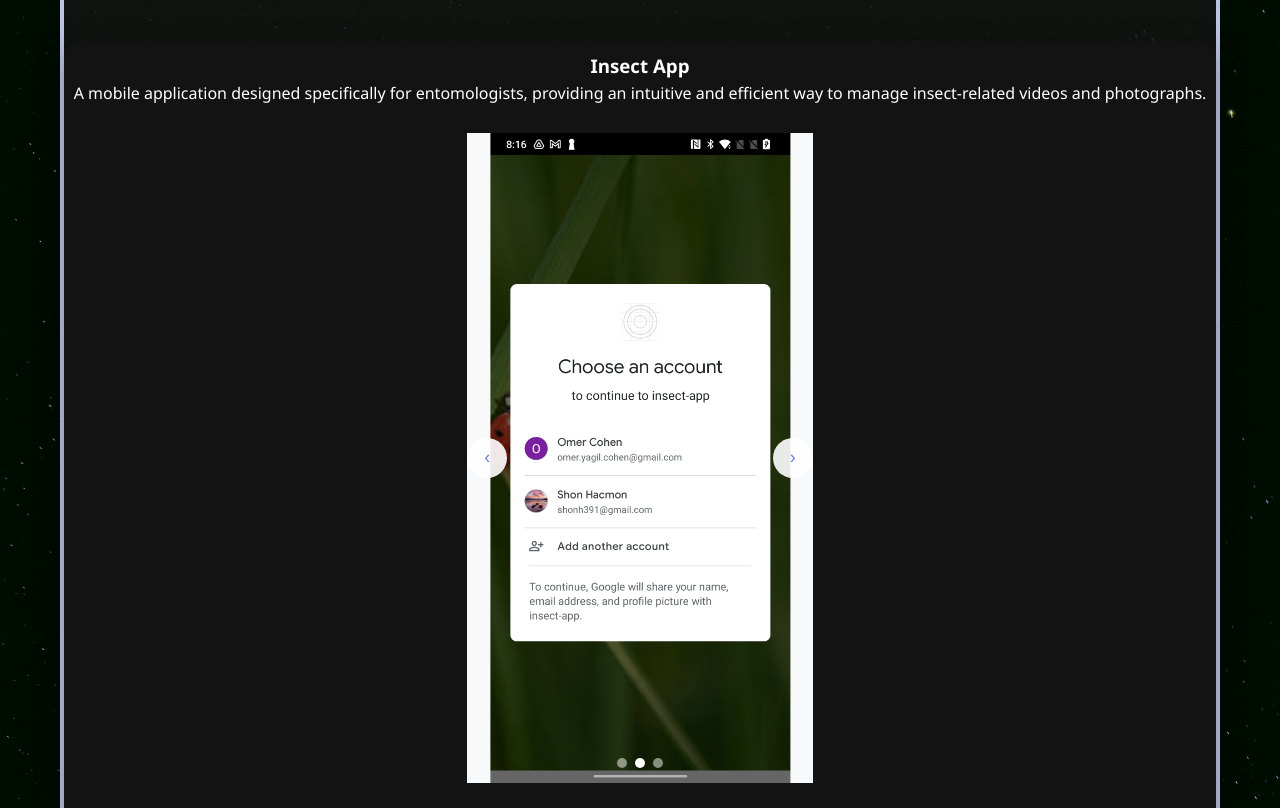
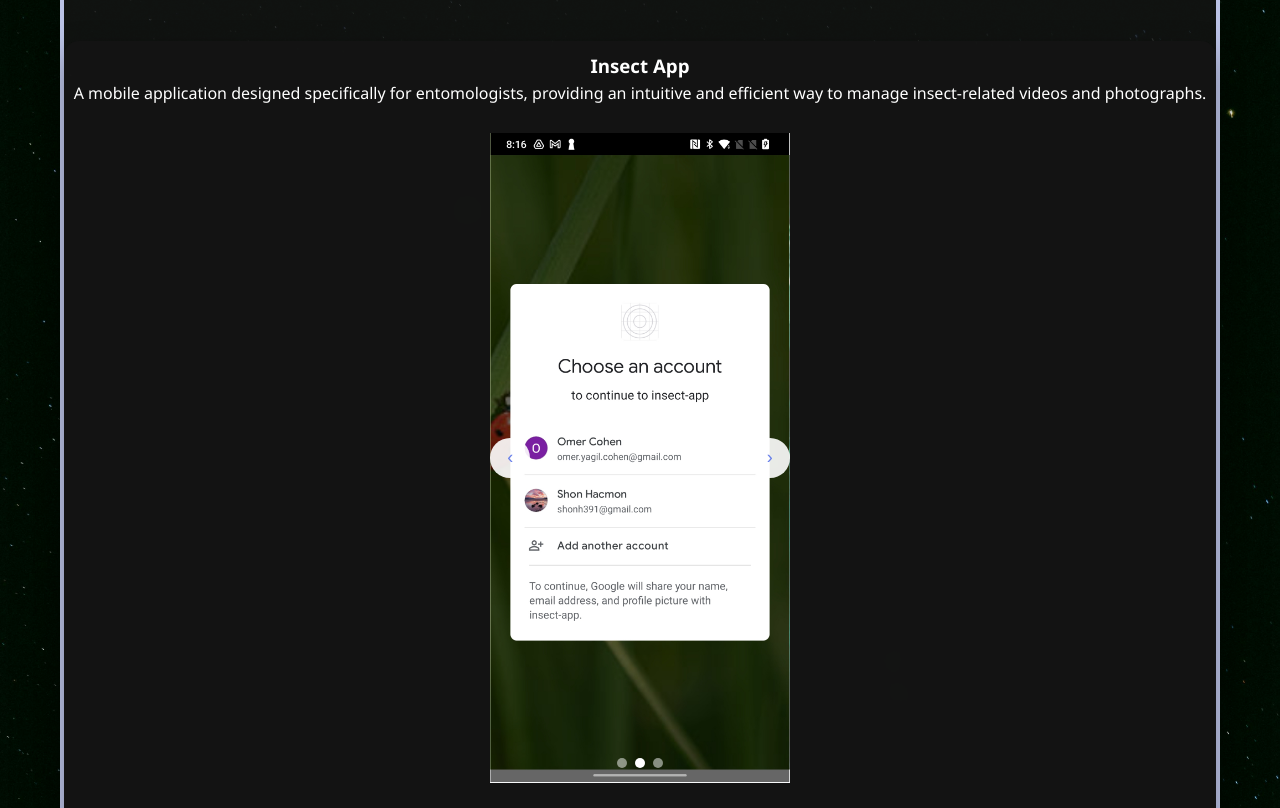
Before and after one commit to SeanHacmon/Portfolio, a website: page index.html in a window 1280 px wide. Shown: the part 3073-3881 px from the top of the page. Drawn offline with Linux system fonts and the light colour scheme; grey boxes are pictures that could not be loaded.

Commit message:
github io done

```diff
--- a/index.html
+++ b/index.html
@@ -716,7 +716,7 @@
                         <h3 style="margin-top: 10px; text-align: center;">Insect App</h3>
                         <p style="text-align: center;" >A mobile application designed specifically for entomologists, providing an intuitive and efficient way to manage insect-related videos and photographs.</p>
                         <br>
-                        <div style="width: 30%;" class="project-image-container">
+                        <div style="width: 26%;" class="project-image-container">
                             <div class="project-image-slider" data-slider="insect">
                                 <div class="project-image">
                                     <img src="./images/InsectAppImages/insectApp1.jpg" alt="Insect App Screenshot 1"/>
```
Also changed, not shown: 1 other file.
